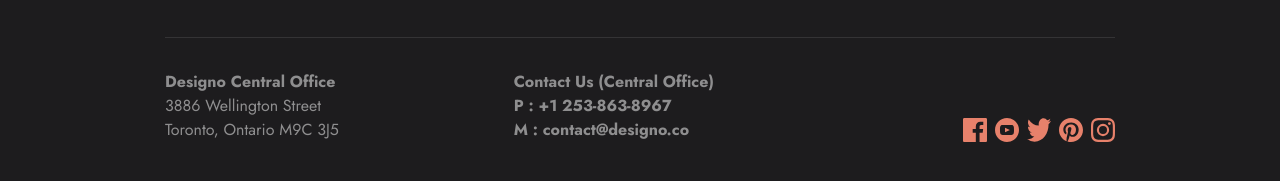
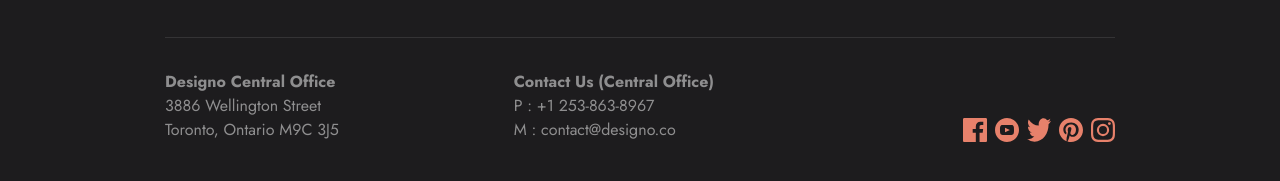
Before and after one commit to HassanMak29/fem-designo, a React (Vite) app: page / in a window 1280 px wide. Shown: the part 2745-2926 px from the top of the page. Built offline with nearby package versions, Linux system fonts and the light colour scheme.

Commit message:
fixed font weight in footer

```diff
--- a/src/components/Footer.tsx
+++ b/src/components/Footer.tsx
@@ -47,8 +47,8 @@ function Footer() {
             <p>3886 Wellington Street</p>
             <p>Toronto, Ontario M9C 3J5</p>
           </div>
-          <div className='basis-1/3 font-bold opacity-50'>
-            <p>Contact Us (Central Office)</p>
+          <div className='basis-1/3 opacity-50'>
+            <p className='font-bold'>Contact Us (Central Office)</p>
             <p>P : +1 253-863-8967</p>
             <p>M : contact@designo.co</p>
           </div>
```
